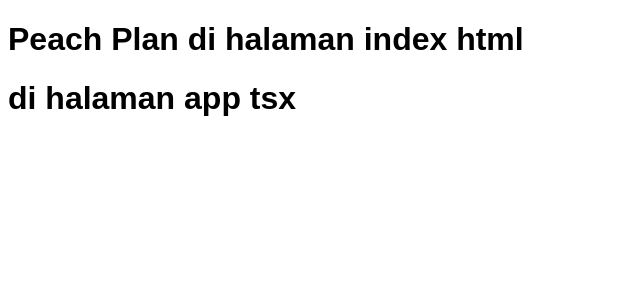
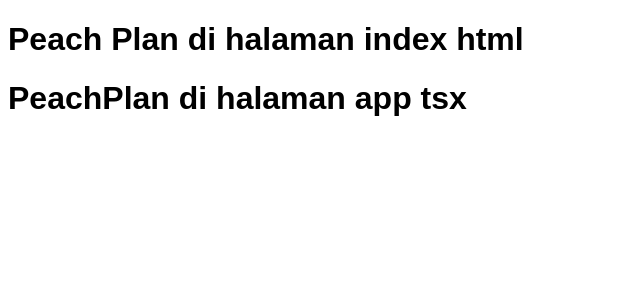
Before and after one commit to aletheaalmas/peachplan, a React (Vite) app: page / in a window 1280 px wide. Shown: the top 300 px of the page, without its empty margins (0-640 px from the left). Built offline with nearby package versions, Linux system fonts and the light colour scheme.

Commit message:
chore: App to application

```diff
--- a/src/App.tsx
+++ b/src/application.tsx
@@ -1,7 +1,7 @@
 export function App() {
   return (
     <div>
-      <h1>di halaman app tsx</h1>
+      <h1>PeachPlan di halaman app tsx</h1>
     </div>
   );
 }
--- a/src/main.tsx
+++ b/src/main.tsx
@@ -1,7 +1,7 @@
 import { StrictMode } from "react";
 import { createRoot } from "react-dom/client";
 import "./index.css";
-import { App } from "./App.tsx";
+import { App } from "./application.tsx";
 
 createRoot(document.getElementById("root")!).render(
   <StrictMode>
```
